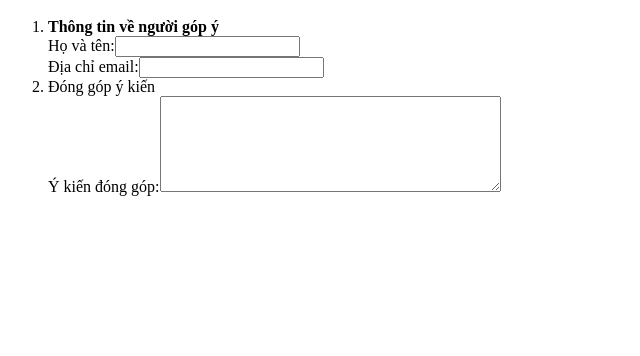
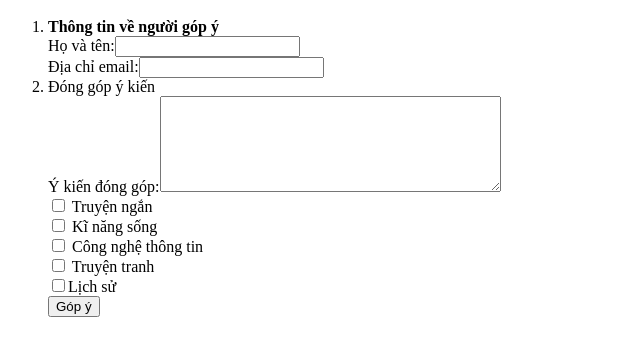
Before and after one commit to TranDucNghia123/ducnghiaattt12m, a plain HTML site: page contents/bai7.html in a window 1280 px wide. Shown: the part 48-404 px from the top of the page, without its empty margins (0-640 px from the left). Drawn offline with Linux system fonts and the light colour scheme.

Commit message:
Update bai7.html

```diff
--- a/contents/bai7.html
+++ b/contents/bai7.html
@@ -12,8 +12,15 @@
           <lable>Địa chỉ email:<input type="text" name="email"></lable><br>
         </li>
         <li>Đóng góp ý kiến</li>
-        <lable>Ý kiến đóng góp:<textarea name="ykien" rows="6" cols="40"></textarea> </lable>
+        <lable>Ý kiến đóng góp:<textarea name="ykien" rows="6" cols="40"></textarea> </lable><br>
+            <input type="checkbox" name="truyenngan"> Truyện ngắn<br>
+            <input type="checkbox" name="kinangsong"> Kĩ năng sống<br>
+            <input type="checkbox" name="cntt"> Công nghệ thông tin<br>
+          <input type="checkbox" name="truyentrany"> Truyện tranh<br>
+            <input type="checkbox" name="lichsu">Lịch sử<br>
+        <input type="submit" name="gopy" value="Góp ý">
       </ol>
     </form>
+
   </body>
 </html>
```
